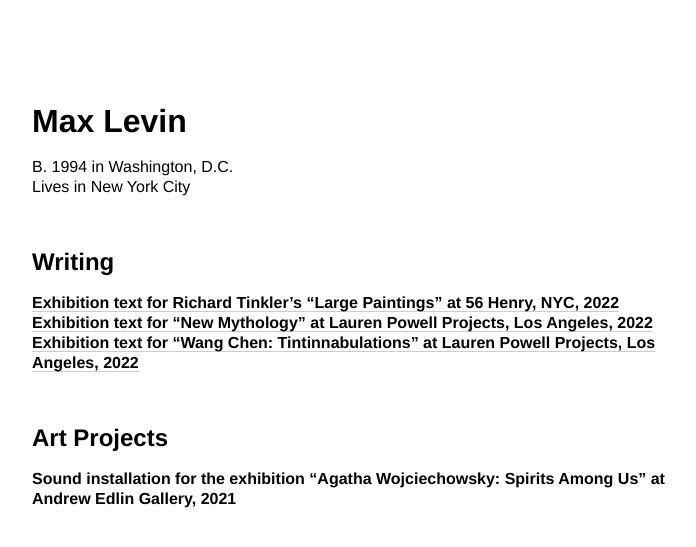
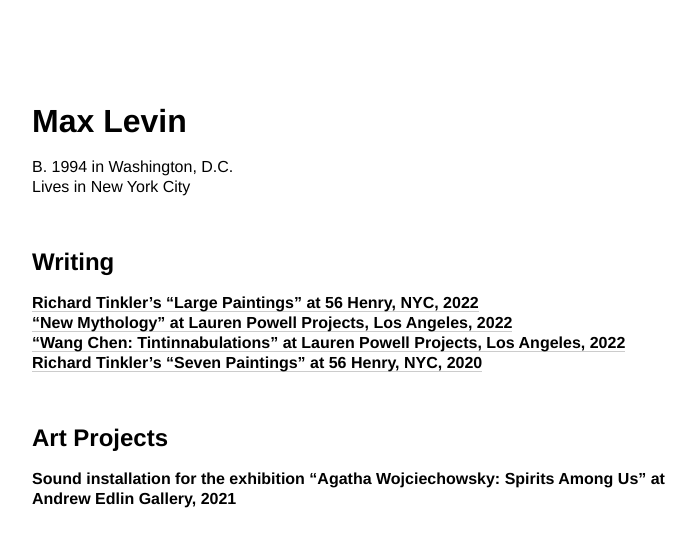
Before and after one commit to minicreative/maxlevin.me, a Jekyll site: the page built from index.md, in a window 1280 px wide. Shown: the top 547 px of the page, without its empty margins (18-714 px from the left). Built offline with Jekyll 4.4.1, drawn with Linux system fonts in a browser that asks for light colours.

Commit message:
Updated Index

```diff
--- a/index.md
+++ b/index.md
@@ -9,9 +9,10 @@
 
 ## Writing
 
-**[Exhibition text for Richard Tinkler's "Large Paintings" at 56 Henry, NYC, 2022](https://56henry.nyc/exhibitions/large-paintings)**
-<br>**[Exhibition text for "New Mythology" at Lauren Powell Projects, Los Angeles, 2022](https://www.laurenpowellprojects.com/exhibitions/2022/newmythology)**
-<br>**[Exhibition text for "Wang Chen: Tintinnabulations" at Lauren Powell Projects, Los Angeles, 2022](https://www.laurenpowellprojects.com/exhibitions/2022/tintinnabulations)**
+**[Richard Tinkler's "Large Paintings" at 56 Henry, NYC, 2022](https://56henry.nyc/exhibitions/large-paintings)**
+<br>**["New Mythology" at Lauren Powell Projects, Los Angeles, 2022](https://www.laurenpowellprojects.com/exhibitions/2022/newmythology)**
+<br>**["Wang Chen: Tintinnabulations" at Lauren Powell Projects, Los Angeles, 2022](https://www.laurenpowellprojects.com/exhibitions/2022/tintinnabulations)**
+<br>**[Richard Tinkler's "Seven Paintings" at 56 Henry, NYC, 2020](https://56henry.nyc/exhibitions/seven-paintings)**
 
 ## Art Projects
 
```
